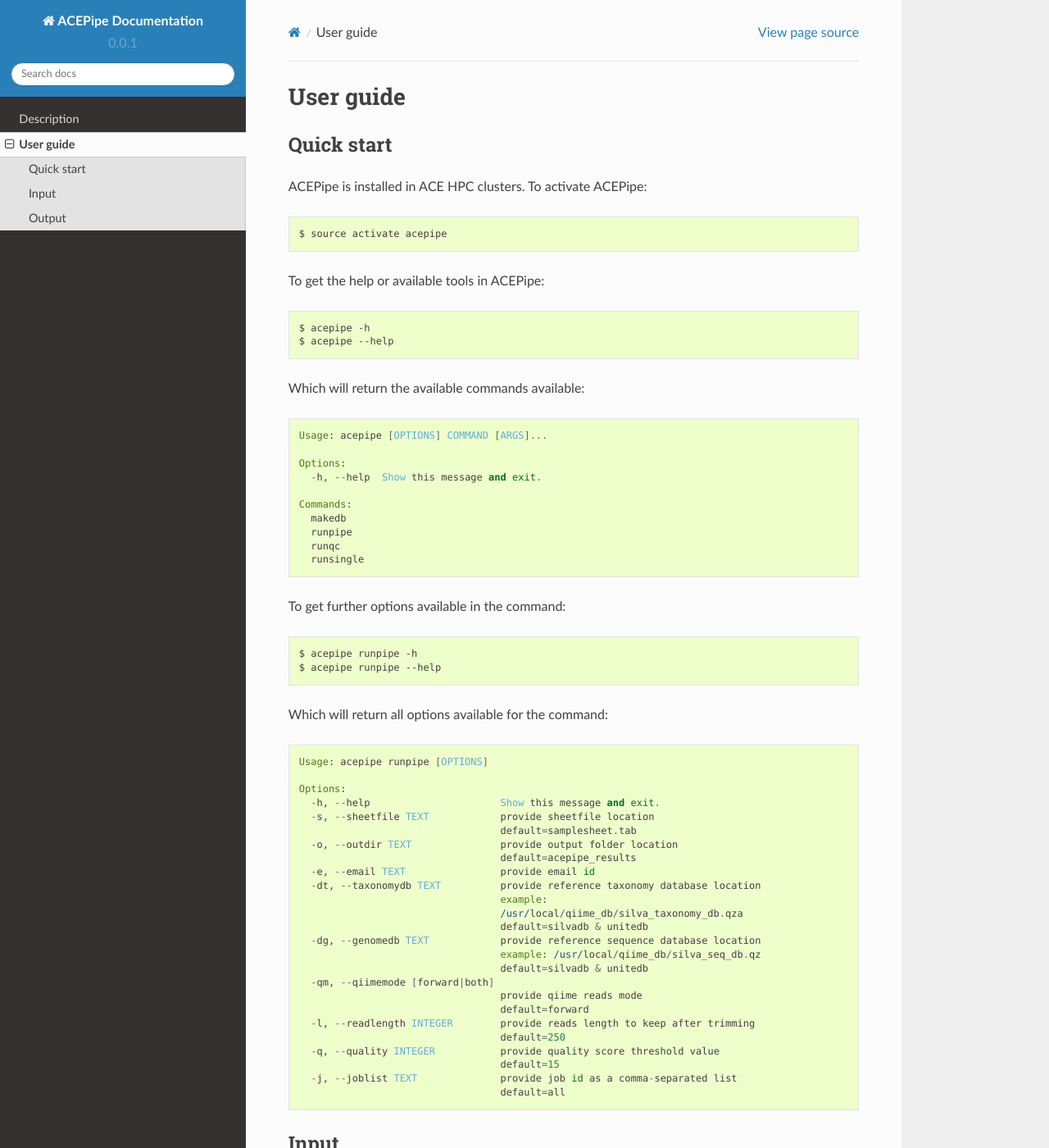
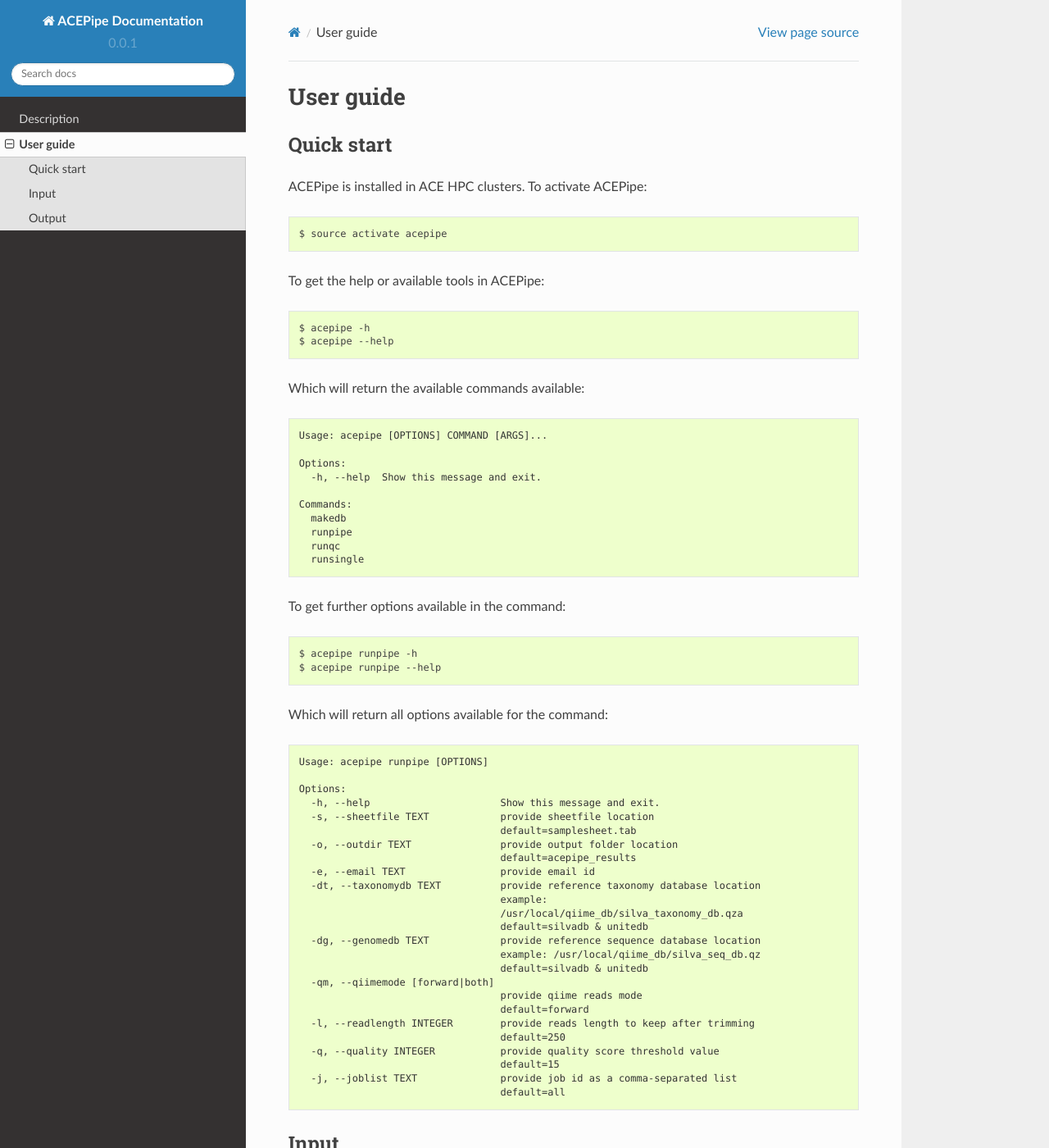
Before and after one commit to shihabhasan/acepipe-docs, a Sphinx documentation site: the page built from source/userguide.rst, in a window 1280 px wide and 1400 px high. Shown: the whole window at 82% size. Built offline with Sphinx 7.4.7 and the Read the Docs theme 2.0.0, drawn with Linux system fonts in a browser that asks for light colours.

```diff
--- a/source/userguide.rst
+++ b/source/userguide.rst
@@ -17,7 +17,7 @@ To get the help or available tools in ACEPipe::
 
 Which will return the available commands available:
 
-.. code-block:: ruby
+.. code-block:: console
 
     Usage: acepipe [OPTIONS] COMMAND [ARGS]...
 
@@ -37,7 +37,7 @@ To get further options available in the command::
 
 Which will return all options available for the command:
 
-.. code-block:: ruby
+.. code-block:: console
 
     Usage: acepipe runpipe [OPTIONS]
 
```
Also changed, not shown: other parts of source/userguide.rst (+4 -0 lines), 5 other files.
